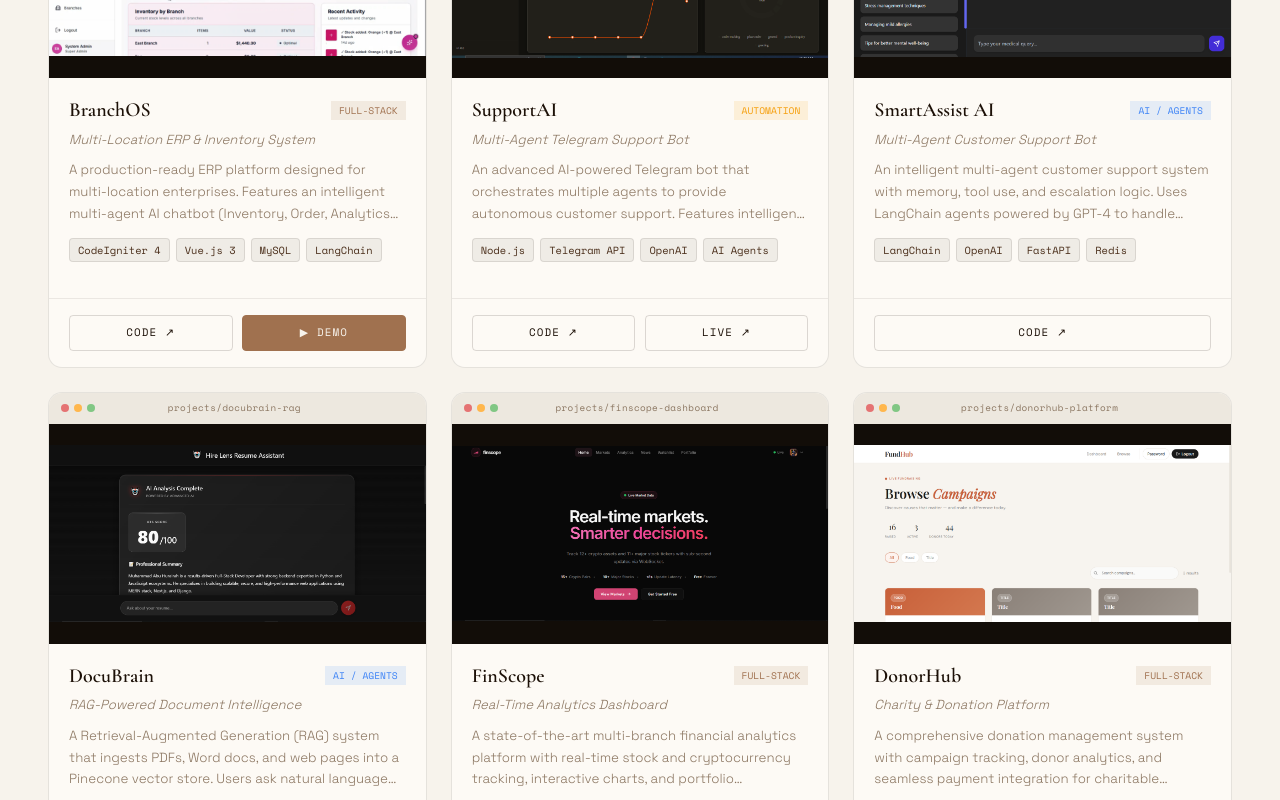
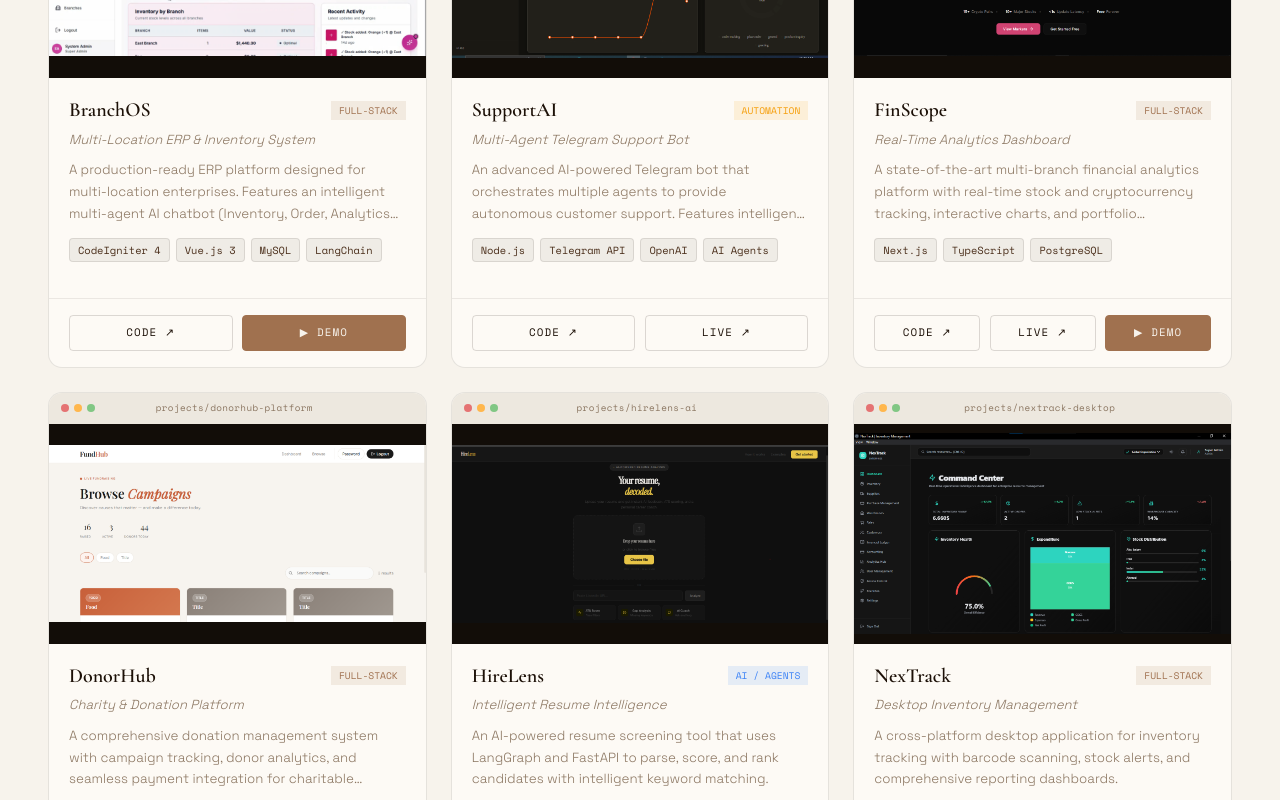
Before and after one commit to ITZ-HURAIRAH18/DevHurairah, a React (Vite) app in the folder portfolio-js/: page / in a window 1280 px wide. Shown: the part 1580-2380 px from the top of the page. Built offline with nearby package versions, Linux system fonts and the light colour scheme.

Commit message:
Refactor code structure for improved readability and maintainability

```diff
--- a/portfolio-js/src/pages/Projects.jsx
+++ b/portfolio-js/src/pages/Projects.jsx
@@ -147,32 +147,8 @@ const Projects = () => {
       video: null,
       urlPath: "projects/supportai-bot",
     },
-    {
-      title: "SmartAssist AI",
-      subtitle: "Multi-Agent Customer Support Bot",
-      description:
-        "An intelligent multi-agent customer support system with memory, tool use, and escalation logic. Uses LangChain agents powered by GPT-4 to handle queries, search a knowledge base via RAG, and escalate complex tickets to humans. Deployed as a FastAPI service with Redis for session memory.",
-      tech: ["LangChain", "OpenAI", "FastAPI", "Redis"],
-      type: "AI / AGENTS",
-      image: "/src/assets/chatbot.png",
-      github: "https://github.com/ITZ-HURAIRAH18",
-      live: null,
-      video: null,
-      urlPath: "projects/smartassist-ai",
-    },
-    {
-      title: "DocuBrain",
-      subtitle: "RAG-Powered Document Intelligence",
-      description:
-        "A Retrieval-Augmented Generation (RAG) system that ingests PDFs, Word docs, and web pages into a Pinecone vector store. Users ask natural language questions and receive cited answers. Features a Next.js chat UI with streaming responses and source highlighting.",
-      tech: ["LlamaIndex", "Pinecone", "Next.js", "Python"],
-      type: "AI / AGENTS",
-      image: "/src/assets/hire.png",
-      github: "https://github.com/ITZ-HURAIRAH18",
-      live: null,
-      video: null,
-      urlPath: "projects/docubrain-rag",
-    },
+
+
     {
       title: "FinScope",
       subtitle: "Real-Time Analytics Dashboard",
```
Also changed, not shown: portfolio-js/public/assets/supportai.png (added).
